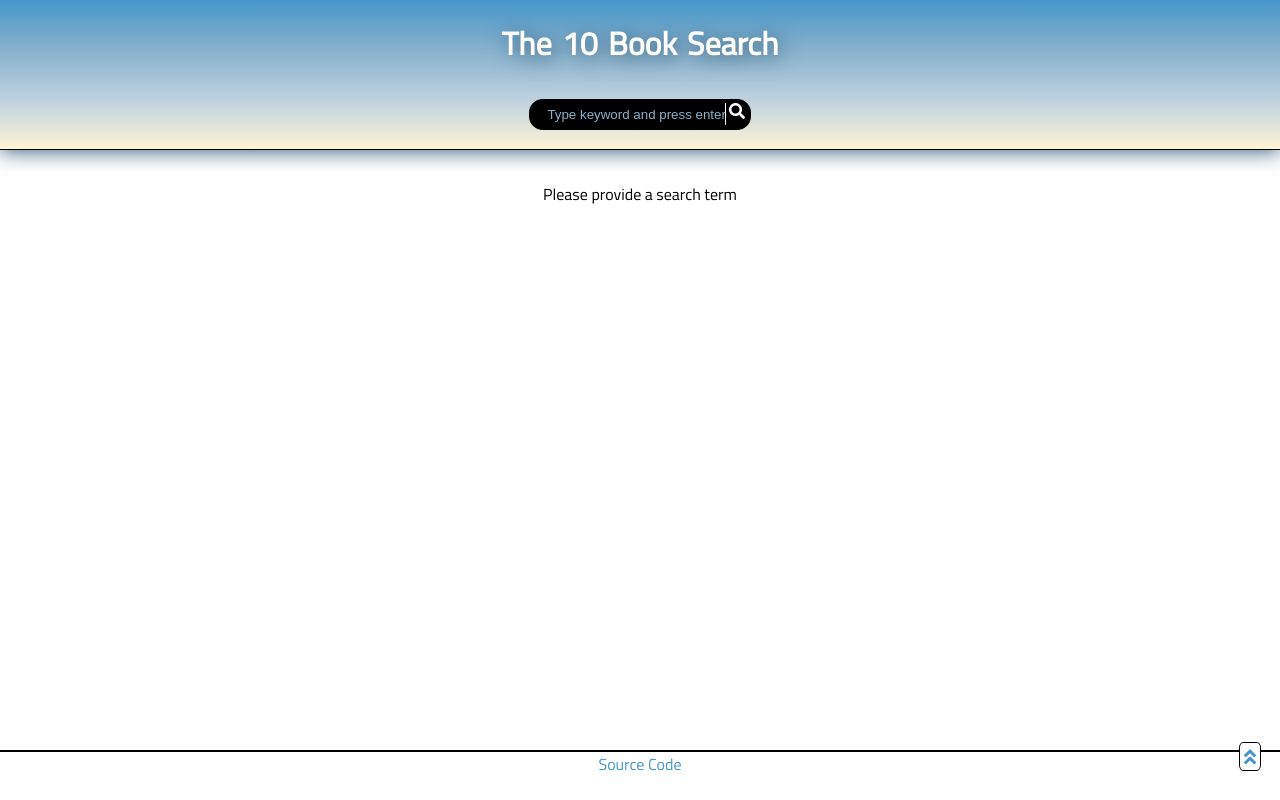
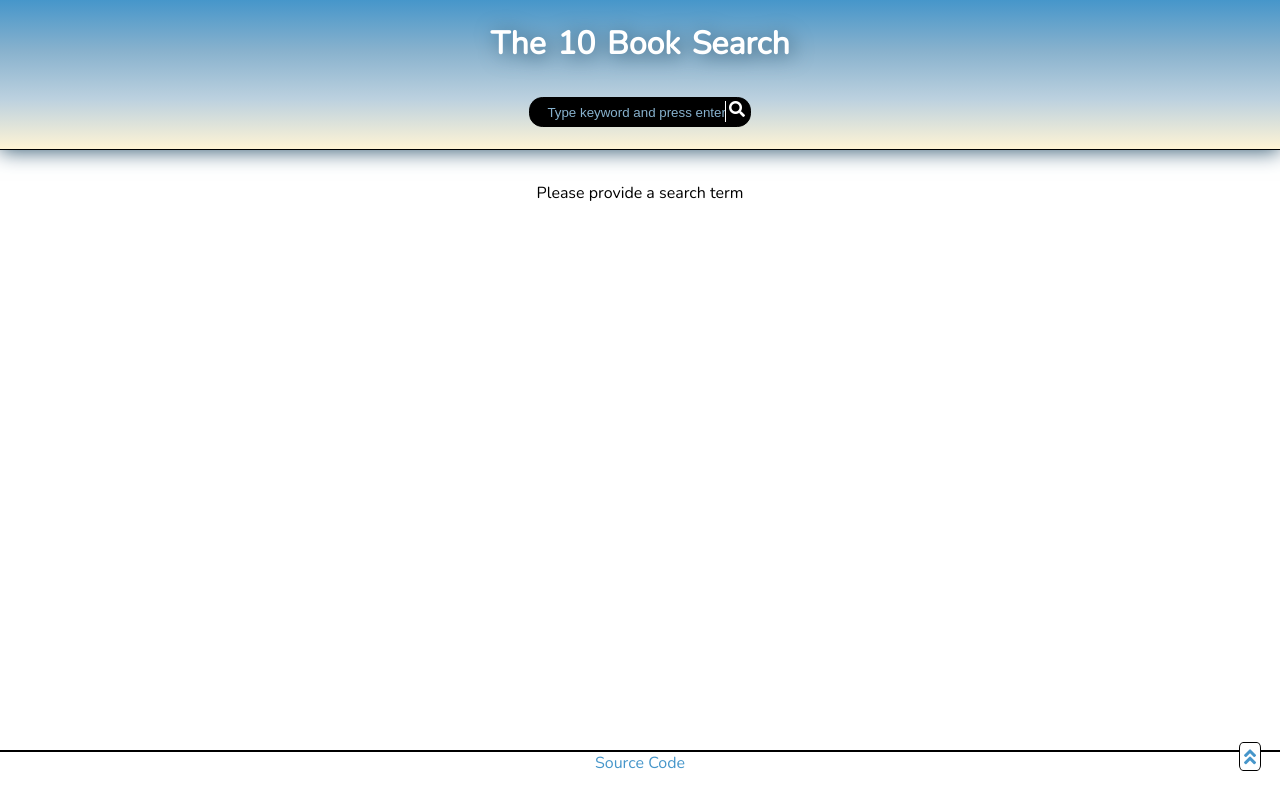
Before and after one commit to ZumDeWald/ChinguBookFinder, a React (Create React App) app in the folder book-finder/: page / in a window 1280 px wide. Built offline with nearby package versions, Linux system fonts and the light colour scheme.

Commit message:
Update font

```diff
--- a/book-finder/public/index.html
+++ b/book-finder/public/index.html
@@ -25,7 +25,7 @@
       Learn how to configure a non-root public URL by running `npm run build`.
     -->
     <!-- Fonts/Icons -->
-    <link href="https://fonts.googleapis.com/css?family=Titillium+Web" rel="stylesheet">
+    <link href="https://fonts.googleapis.com/css?family=Nunito" rel="stylesheet">
 
     <link rel="stylesheet" href="https://use.fontawesome.com/releases/v5.7.2/css/all.css" integrity="sha384-fnmOCqbTlWIlj8LyTjo7mOUStjsKC4pOpQbqyi7RrhN7udi9RwhKkMHpvLbHG9Sr" crossorigin="anonymous">
 
--- a/book-finder/src/stylesheets/App.css
+++ b/book-finder/src/stylesheets/App.css
@@ -37,7 +37,7 @@
   --blue-light: #BCD1DF;
   --yellow: #FFF4D5;
   --shadow: #305770;
-  --font: 'Titillium Web', sans-serif;
+  --font: 'Nunito', sans-serif;
 }
 
 .pointer:hover {
```
